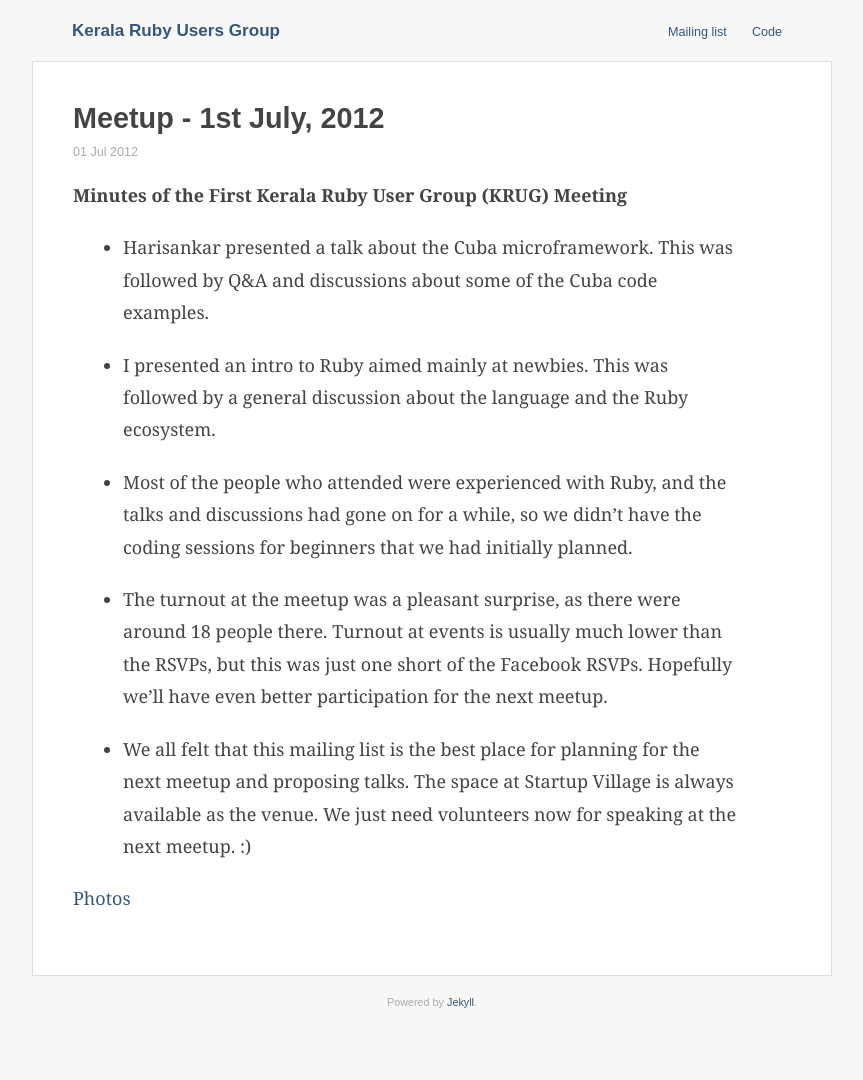
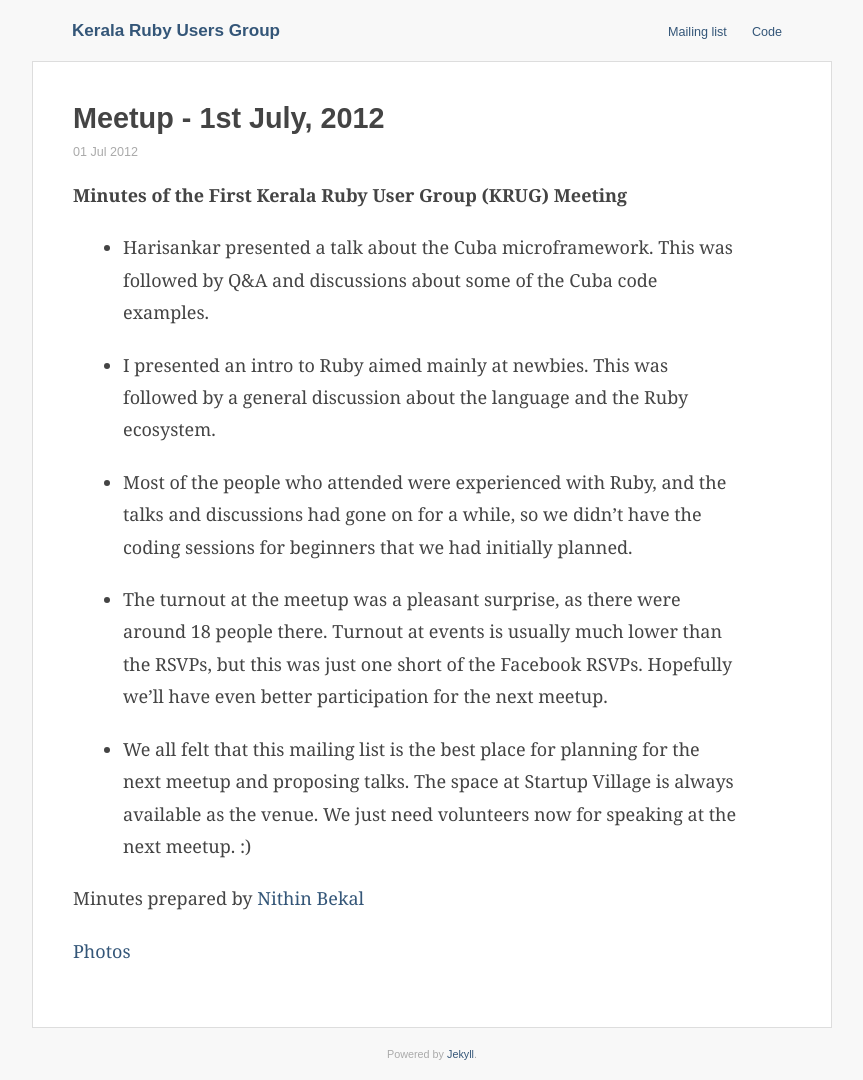
Before and after one commit to krug/krug.github.io, a Jekyll site: the page built from _posts/2012-07-01-meetup-july-2012.md, in a window 1280 px wide. Shown: the whole page, without its empty margins (208-1071 px from the left). Built offline with Jekyll 4.4.1, drawn with Linux system fonts in a browser that asks for light colours; before the commit the page ends 1028 px from its top, so only the background shows below that.

Commit message:
Author details

```diff
--- a/_posts/2012-07-01-meetup-july-2012.md
+++ b/_posts/2012-07-01-meetup-july-2012.md
@@ -17,4 +17,6 @@ categories: meetups
 
 * We all felt that this mailing list is the best place for planning for the next meetup and proposing talks. The space at Startup Village is always available as the venue. We just need volunteers now for speaking at the next meetup. :)
 
+Minutes prepared by [Nithin Bekal](https://twitter.com/nithinbekal)
+
 [Photos](http://www.facebook.com/media/set/?set=a.396161007098834.81084.189290137785923&type=1)
```
